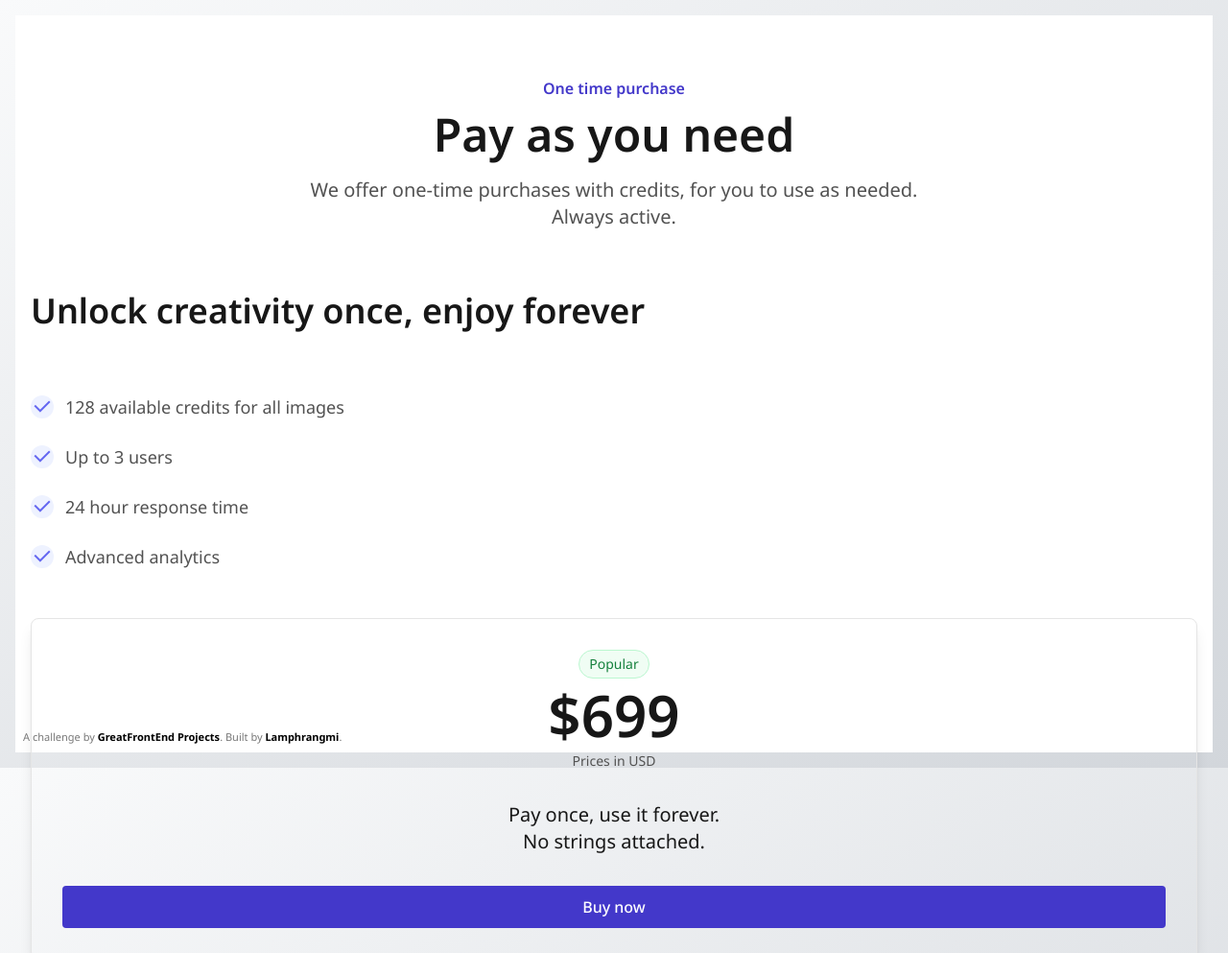
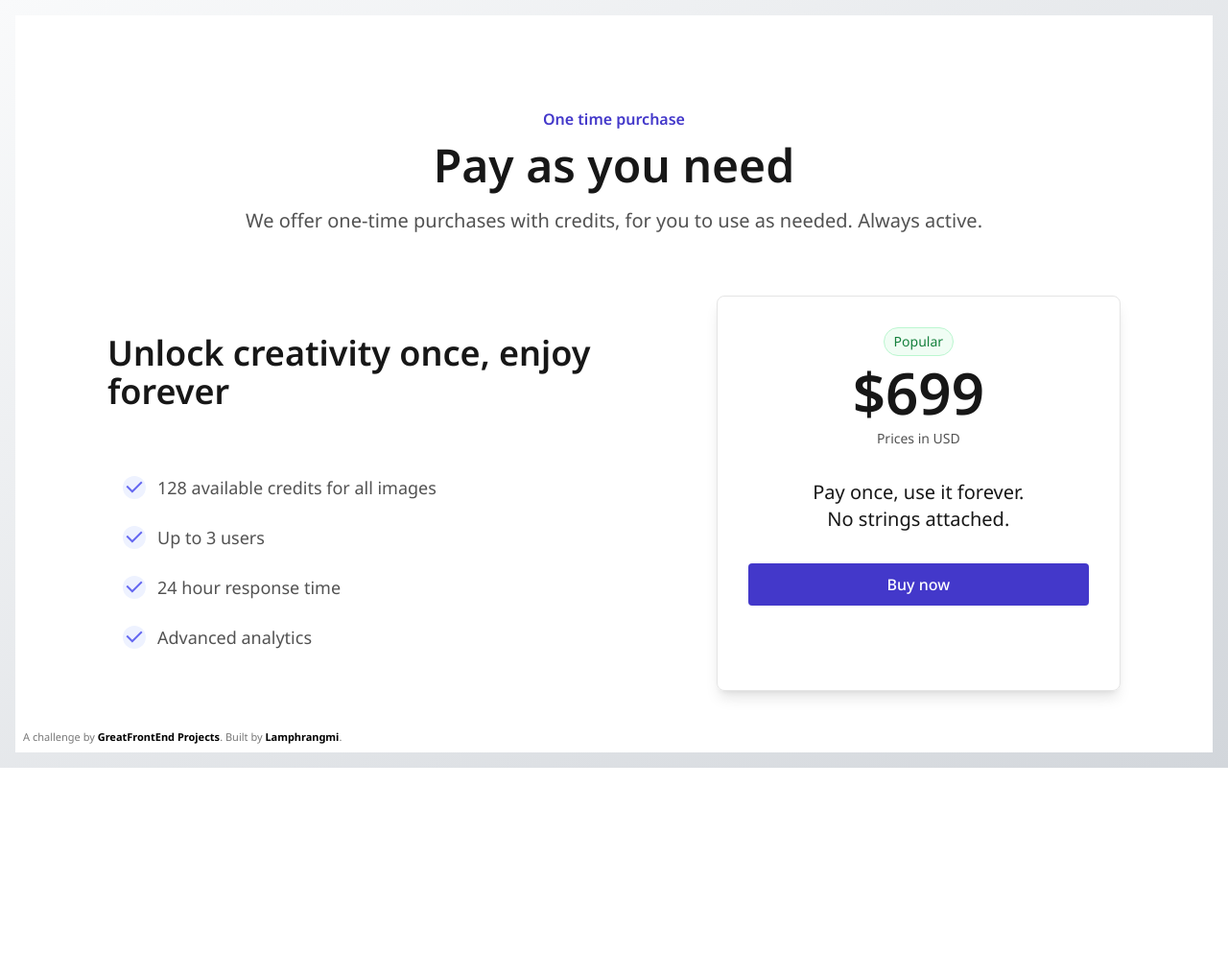
Before and after one commit to Lamphrangmi-Lamin/pricing-section-single, a plain HTML site: page index.html in a window 1280 px wide. Shown: the top 993 px of the page at 96% size. After the commit the page ends 800 px from the top, so only its background shows below. Drawn offline with nearby package versions, Linux system fonts and the light colour scheme.

Commit message:
feat: add responsive styles for desktop devices

```diff
--- a/index.html
+++ b/index.html
@@ -30,12 +30,14 @@
   <body class="bg-gradient-to-br from-[#F9FAFB] to-[#D2D6DB]">
     <!-- Add your site or application content here -->
     <div
-      class="bg-white absolute inset-4 grid grid-cols-4 auto-rows-min gap-x-4 py-12 px-4 gap-y-8
-      md:py-16 md:grid-cols-6 md:gap-x-8 md:gap-y-12"
+      class="bg-white absolute inset-4 grid grid-cols-4 auto-rows-min gap-x-4 py-12 px-4 gap-y-8 overflow-auto
+      md:py-16 md:grid-cols-6 md:gap-x-8 md:gap-y-12
+      xl:grid-cols-12 xl:p-24"
     >
       <!-- Header section -->
       <header class="col-span-4 pb-8
-      md:col-span-6 md:pb-4">
+      md:col-span-6 md:pb-4
+      xl:col-span-12">
         <span class="font-semibold text-indigo-700 text-center block mb-3"
           >One time purchase</span
         >
@@ -44,7 +46,8 @@
           Pay as you need
         </h1>
         <p class="text-lg text-neutral-600 text-center
-        md:text-xl md:max-w-[640px] md:mx-auto">
+        md:text-xl md:max-w-[640px] md:mx-auto
+        xl:min-w-[800px]">
           We offer one-time purchases with credits, for you to use as needed.
           Always active.
         </p>
@@ -52,12 +55,14 @@
 
       <!-- Features sections -->
       <section class="col-span-4
-      md:col-span-6">
+      md:col-span-6
+      xl:col-span-7 xl:my-10">
         <h2 class="text-2xl font-semibold text-neutral-900 mb-8
         md:text-4xl md:mb-16">
           Unlock creativity once, enjoy forever
         </h2>
-        <ul class="text-neutral-600 text-lg space-y-5">
+        <ul class="text-neutral-600 text-lg space-y-5
+        xl:ml-4">
           <div class="flex items-center gap-3">
             <span><i class="ri-check-fill text-indigo-500 text-2xl bg-indigo-50 rounded-full"></i></span>
             <li>128 available credits for all images</li>
@@ -79,7 +84,8 @@
 
       <!-- Price detail card -->
       <section class="col-span-4 border border-solid border-neutral-200 p-8 shadow-lg rounded-lg
-      md:col-span-6">
+      md:col-span-6
+      xl:col-span-5">
         <div class="flex flex-col gap-8">
           <div class="flex flex-col items-center gap-2">
             <span class="text-green-700 text-sm bg-green-50 border border-solid border-green-200 px-2.5 py-1 rounded-full">Popular</span>
@@ -91,7 +97,9 @@
           md:max-w-72 md:mx-auto">
             Pay once, use it forever. No strings attached.
           </p>
-          <button class="bg-indigo-700 font-medium text-white py-2.5 rounded-[4px]">Buy now</button>
+          <button class="bg-indigo-700 font-medium text-white py-2.5 rounded-[4px]
+          hover:bg-indigo-800 shadow-sm focus:ring focus:ring-indigo-200
+          disabled:text-neutral-400 disabled:bg-neutral-100 disabled:cursor-not-allowed">Buy now</button>
         </div>
       </section>
     </div>
```
